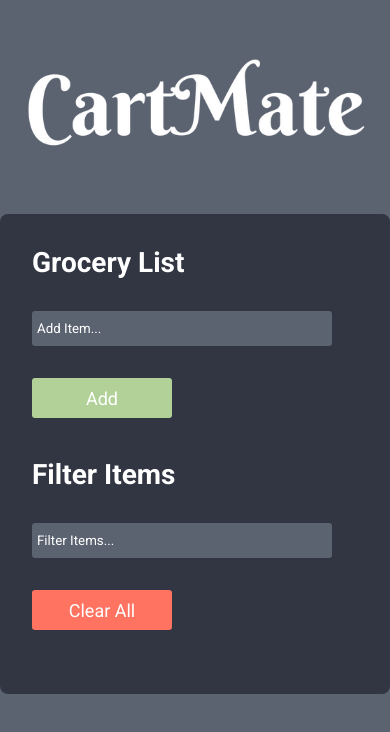
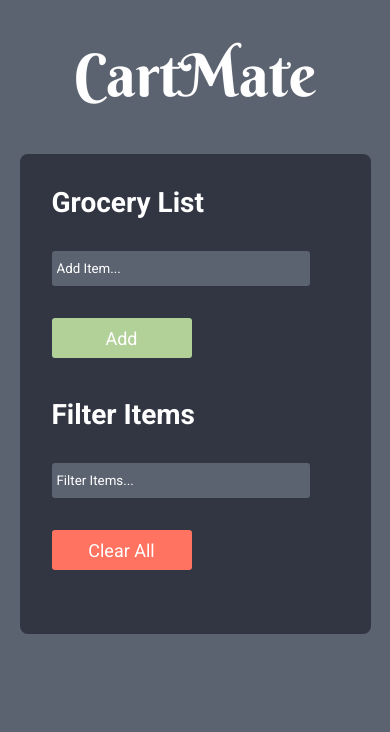
Before and after one commit to Nick-Gersbach/cart-mate, a plain HTML site: page index.html in a window 390 px wide. Drawn offline with Linux system fonts and the light colour scheme.

Commit message:
made mobile friendly

```diff
--- a/style.css
+++ b/style.css
@@ -131,3 +131,18 @@ i {
   display: flex;
   align-items: center;
 }
+
+@media only screen and (max-width: 500px) {
+  .app-container {
+    max-width: 90%;
+  }
+
+  .logo img {
+    width: 250px;
+  }
+
+  input {
+    display: block;
+    width: 90%;
+  }
+}
```
Also changed, not shown: 1 other file.
